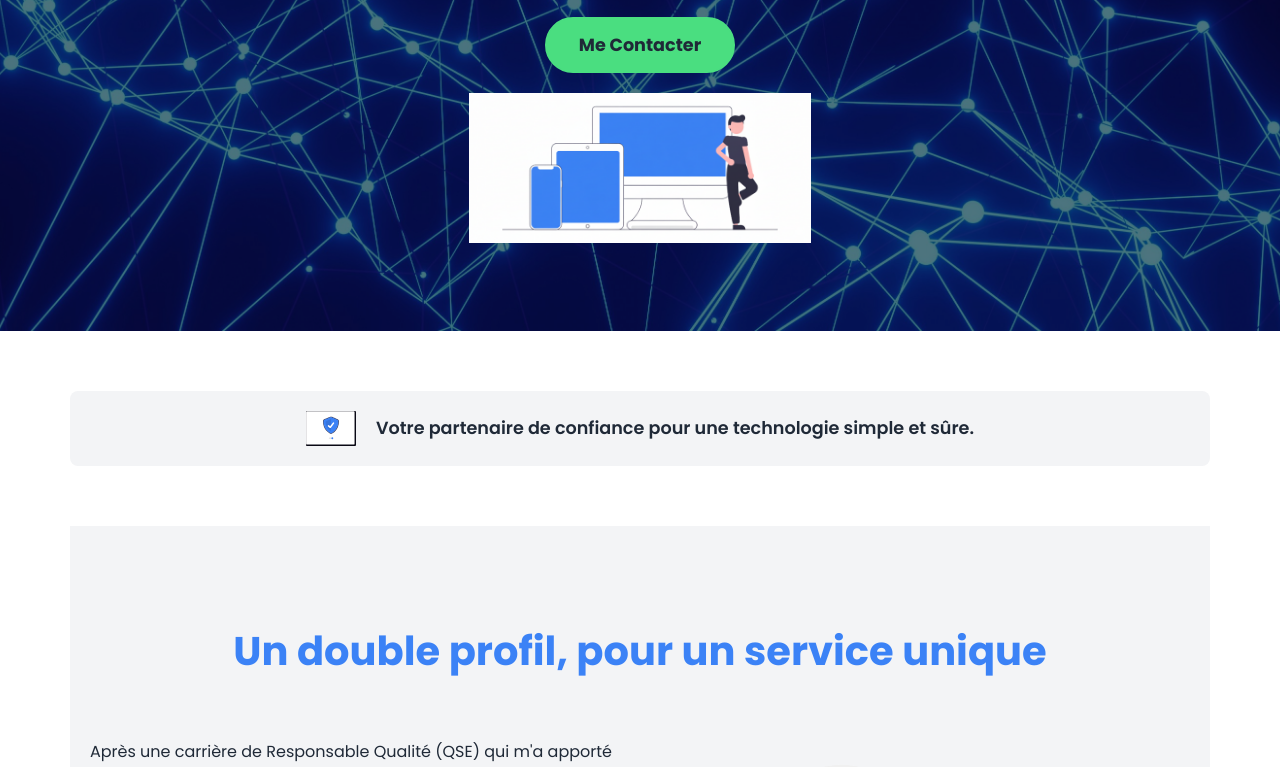
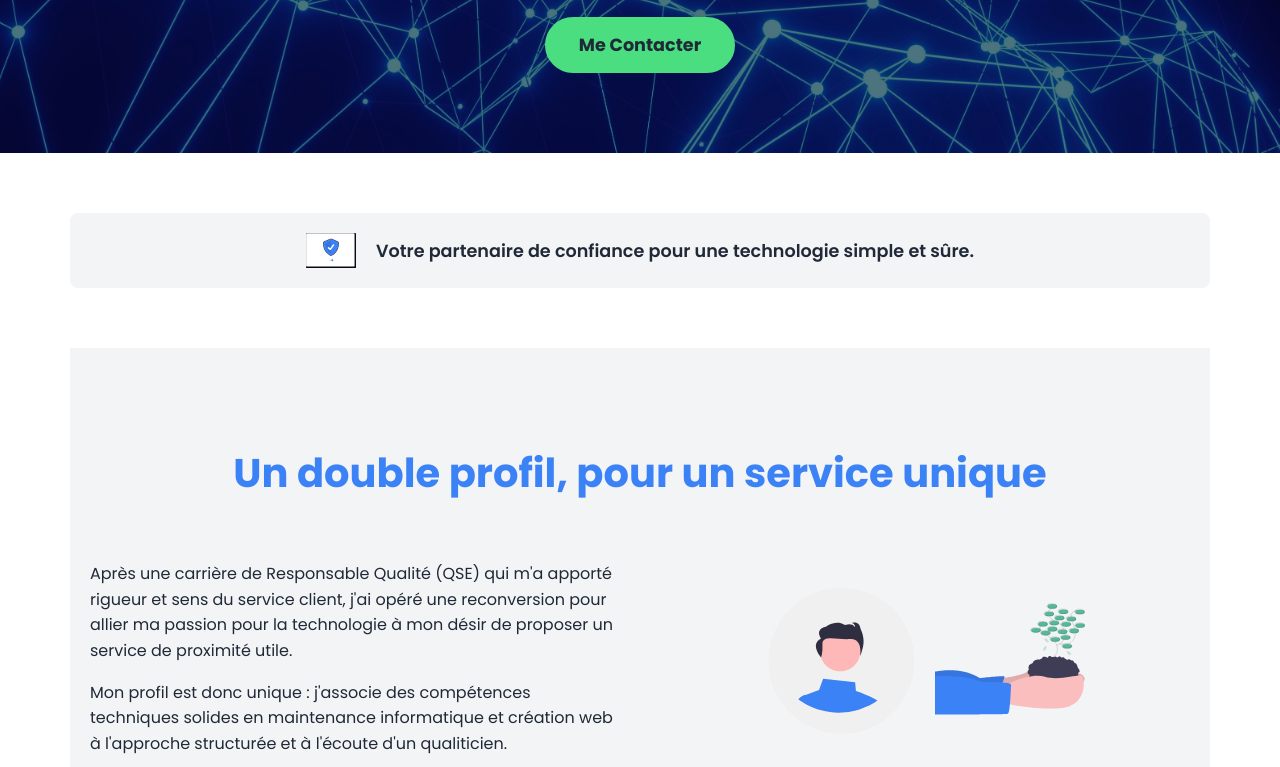
Before and after one commit to MathBach32/sim32, a plain HTML site: page index.html in a window 1280 px wide. Shown: the part 782-1549 px from the top of the page. Drawn offline with Linux system fonts and the light colour scheme.

Commit message:
Retrait d'une image superflue

```diff
--- a/assets/css/style.css
+++ b/assets/css/style.css
@@ -161,15 +161,6 @@ nav {
     border-color: #37B96D;
     transform: scale(1.05);
 }
-
-.illustration-container {
-    margin-top: 20px;
-}
-
-.illustration-container img {
-    max-height: 150px;
-}
-
 
 /* --- Autres sections & Portfolio (pas de changement) --- */
 #a-propos, #clients, #contact, #services, #creations {
--- a/index.html
+++ b/index.html
@@ -44,9 +44,6 @@
         </div>
     </div>
     <a href="#contact" class="cta-button">Me Contacter</a>
-    <div class="illustration-container">
-        <img src="assets/img/devices.png" alt="Illustration de support multiplateforme">
-    </div>
 </div>
         </section>
         <section id="trust-banner">
```
